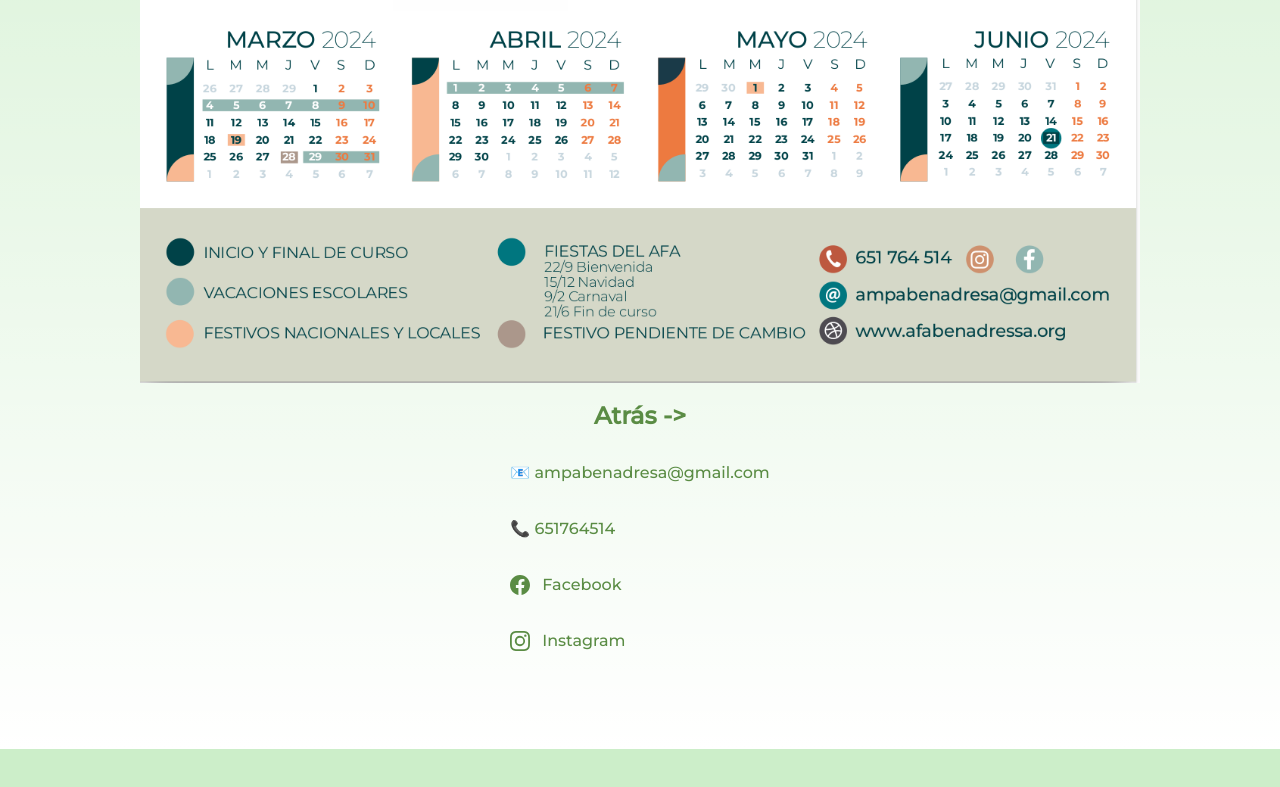
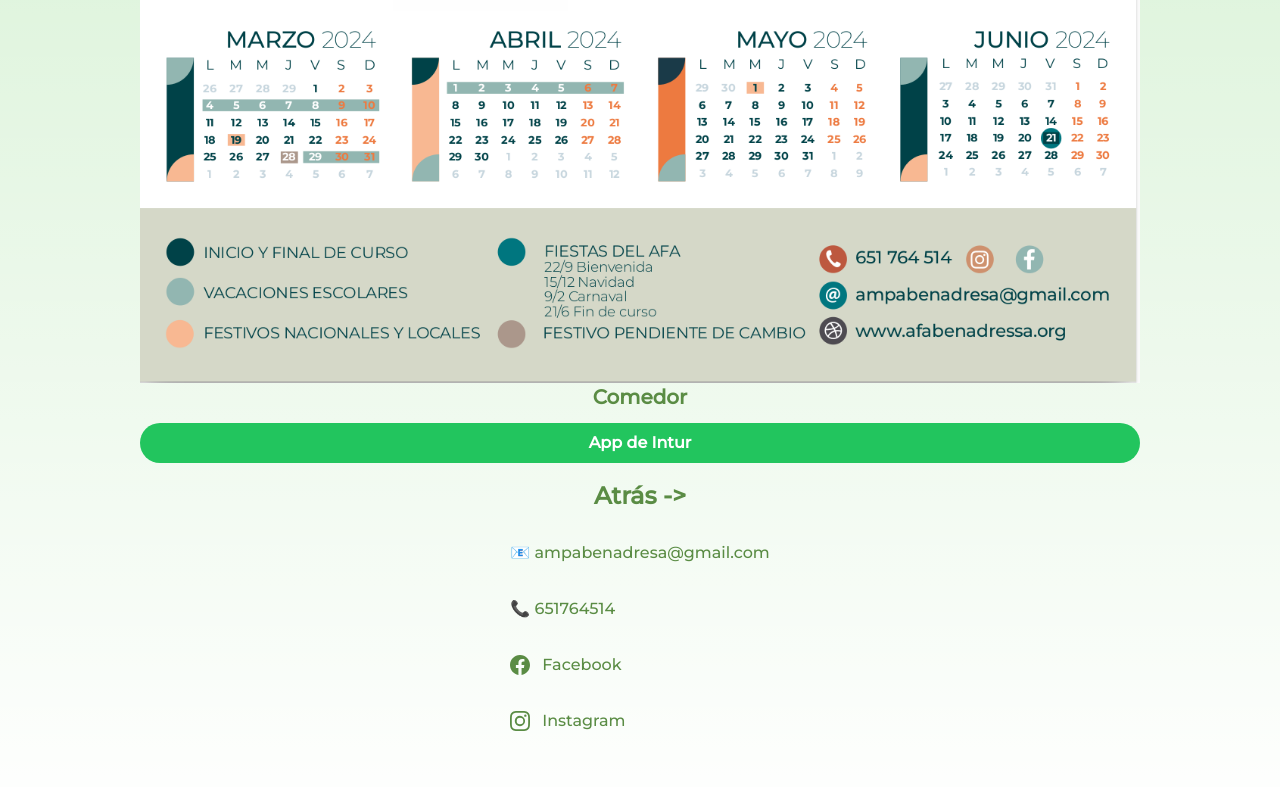
Before and after one commit to spargates/AFA, a Next.js app: page /cole in a window 1280 px wide. Shown: the part 552-1339 px from the top of the page. Before the commit the page ends 1301 px from the top, so only its background shows below. Built offline with nearby package versions, Linux system fonts and the light colour scheme.

Commit message:
Add button to intur

```diff
--- a/app/actividades/page.tsx
+++ b/app/actividades/page.tsx
@@ -50,13 +50,17 @@ export default function Actividades() {
             <h2 className={`mb-3 text-2xl font-semibold`}>
              Extraescolares
             </h2>
+            <div className='flex flex-col items-center'>
+
             <Image
               src="/extraescolares.png"
       alt="Next.js Logo"
-      width={1000}
+      width={1200}
       height={600}
       priority
     />
+    </div>
+
 <a href="https://docs.google.com/forms/d/e/1FAIpQLSf85VDopYLoA4WjaYLLpNHl3dmlQt2uBK0Wd99P2WfXcNL1Gg/viewform"
   className=" bg-green-500 hover:bg-green-700 text-white font-bold py-2 px-4 rounded-full flex flex-col items-center">Preinscripción</a>
             </li>
--- a/app/cole/page.tsx
+++ b/app/cole/page.tsx
@@ -41,12 +41,17 @@ export default function ElCole() {
             Horarios de entrada y salida
           </h2></li>
 
+*/
+}
+          <li>
+            <h2 className={`mb-3 text-xl font-semibold`}>
+              Comedor
+            </h2>
+            <a href="https://play.google.com/store/apps/details?id=com.mobincube.intur_colectividades.sc_DQBDID&pcampaignid=web_share"
+  className=" bg-green-500 hover:bg-green-700 text-white font-bold py-2 px-4 rounded-full flex flex-col items-center">App de Intur</a>
 
-          <li><h2 className={`mb-3 text-xl font-semibold`}>
-            Comedor
-          </h2></li>
+          </li>
 
-           */}
         </ul>
       </div>
       <Atras/>
```
